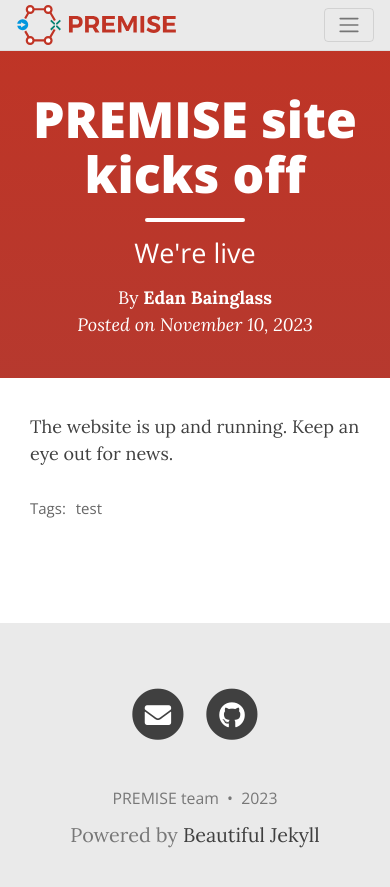
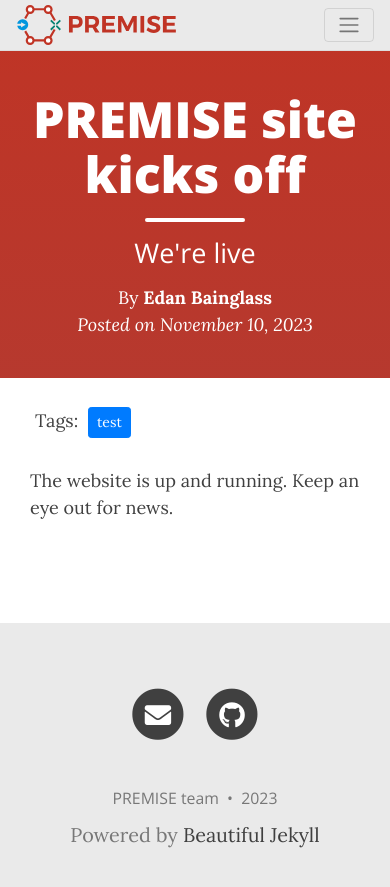
Before and after one commit to ord-premise/ord-premise.github.io, a Jekyll site: the page built from _posts/2023-11-10-premise-site-kickoff.md, in a window 390 px wide. Shown: the top 887 px of the page. Built offline with Jekyll 4.4.1, drawn with Linux system fonts in a browser that asks for light colours; nearby versions of some CDN libraries; comment, search, counter and statistics services are not loaded.

Commit message:
Rearrange blog post layout

```diff
--- a/_layouts/post.html
+++ b/_layouts/post.html
@@ -7,11 +7,14 @@
 <div class="post {% if page.full-width %} container-fluid {% else %} container-md {% endif %}">
   <div class="row">
     <div class="col">
+
+      <div class="container my-4">
+
+        <div class="row">
           {% if page.gh-repo %}
             {% assign gh_split = page.gh-repo | split: "/" %} {% assign gh_user = gh_split[0] %}
             {% assign gh_repo = gh_split[1] %}
-
-        <div id="header-gh-btns">
+            <div id="header-gh-btns mb-0">
               {% if page.gh-badge.size > 0 %}
                 {% for badge in page.gh-badge %}
                   {% case badge %}
@@ -52,6 +55,74 @@
               {% endif %}
             </div>
           {% endif %}
+        </div>
+
+        <div class="row align-items-center">
+
+          {% if page.tags.size > 0 %}
+            <div class="post-tags">
+              <span>Tags:</span>
+              {% for tag in page.tags %}
+                <a
+                  href="{{ '/tags' | relative_url }}#{{- tag -}}"
+                  class="btn btn-primary tag-btn"
+                >
+                  <i
+                    class="fas fa-tag"
+                    aria-hidden="true"
+                  ></i>
+                  <span>&nbsp;</span>
+                  {{- tag -}}</a>
+              {% endfor %}
+            </div>
+          {% endif %}
+
+          {% if page.social-share %}
+            {% include social-share.html %}
+          {% endif %}
+
+          <ul class="pagination blog-pager my-0 ml-auto">
+
+            {% if page.previous.url %}
+              <li class="page-item previous">
+                <a
+                  class="page-link"
+                  href="{{ page.previous.url | relative_url }}"
+                  data-toggle="tooltip"
+                  data-placement="top"
+                  title="{{page.previous.title | strip_html | xml_escape}}"
+                >
+                  <i
+                    class="fas fa-arrow-left"
+                    alt="Previous Post"
+                  ></i>
+                  <span class="d-none d-sm-inline-block">Prev</span>
+                </a>
+              </li>
+            {% endif %}
+
+            {% if page.next.url %}
+              <li class="page-item next">
+                <a
+                  class="page-link"
+                  href="{{ page.next.url | relative_url }}"
+                  data-toggle="tooltip"
+                  data-placement="top"
+                  title="{{page.next.title | strip_html | xml_escape}}"
+                >
+                  <span class="d-none d-sm-inline-block">Next</span>
+                  <i
+                    class="fas fa-arrow-right"
+                    alt="Next Post"
+                  ></i>
+                </a>
+              </li>
+            {% endif %}
+
+          </ul>
+        </div>
+      </div>
+
       {% if page.before-content %}
         <div class="before-content">
           {% for file in page.before-content %}
@@ -67,14 +138,6 @@
         {{ content }}
       </article>
 
-      {% if page.tags.size > 0 %}
-        <div class="blog-tags">
-          <span>Tags:</span>
-          {% for tag in page.tags %}
-            <a href="{{ '/tags' | relative_url }}#{{- tag -}}">{{- tag -}}</a>
-          {% endfor %}
-        </div>
-      {% endif %}
       {% if page.after-content %}
         <div class="after-content">
           {% for file in page.after-content %}
@@ -82,47 +145,9 @@
           {% endfor %}
         </div>
       {% endif %}
-      {% if page.social-share %}
-        {% include social-share.html %}
-      {% endif %}
 
-      <ul class="pagination blog-pager">
-        {% if page.previous.url %}
-          <li class="page-item previous">
-            <a
-              class="page-link"
-              href="{{ page.previous.url | relative_url }}"
-              data-toggle="tooltip"
-              data-placement="top"
-              title="{{page.previous.title | strip_html | xml_escape}}"
-            >
-              <i
-                class="fas fa-arrow-left"
-                alt="Previous Post"
-              ></i>
-              <span class="d-none d-sm-inline-block">Previous Post</span>
-            </a>
-          </li>
-        {% endif %}
-        {% if page.next.url %}
-          <li class="page-item next">
-            <a
-              class="page-link"
-              href="{{ page.next.url | relative_url }}"
-              data-toggle="tooltip"
-              data-placement="top"
-              title="{{page.next.title | strip_html | xml_escape}}"
-            >
-              <span class="d-none d-sm-inline-block">Next Post</span>
-              <i
-                class="fas fa-arrow-right"
-                alt="Next Post"
-              ></i>
-            </a>
-          </li>
-        {% endif %}
-      </ul>
       {% include comments.html %}
+
     </div>
   </div>
 </div>
--- a/assets/css/beautifuljekyll.css
+++ b/assets/css/beautifuljekyll.css
@@ -759,7 +759,7 @@
 }
 
 .pagination .page-item.next {
-  margin-left: auto;
+  margin-left: 10px;
 }
 
 @media (min-width: 768px) {
@@ -778,12 +778,7 @@
   background-color: #FFF;
   border-radius: 0;
   color: {{ site.text-col | default: "#404040" }};
-  padding: 0.75rem 1rem;
-}
-@media (min-width: 768px) {
-  .pagination .page-item .page-link {
-    padding: 0.9375rem 1.5625rem;
-  }
+  padding: 0.75rem;
 }
 .pagination .page-item .page-link:hover,
 .pagination .page-item .page-link:focus {
--- a/assets/sass/post.scss
+++ b/assets/sass/post.scss
@@ -1,3 +1,22 @@
 .post {
-  margin-top: 2.1875rem;
+  .post-tags {
+    .tag-btn {
+      @media (max-width: 575px) {
+        padding: 0.25rem 0.5rem;
+        font-size: 0.875rem;
+        line-height: 1.5;
+        border-radius: 0.2rem;
+
+        i,
+        span {
+          display: none;
+        }
+      }
+    }
+  }
+  .page-link {
+    @media (max-width: 575px) {
+      padding: 0.4rem !important;
+    }
+  }
 }
```
Lines whose indentation alone changed are shown as unchanged.
